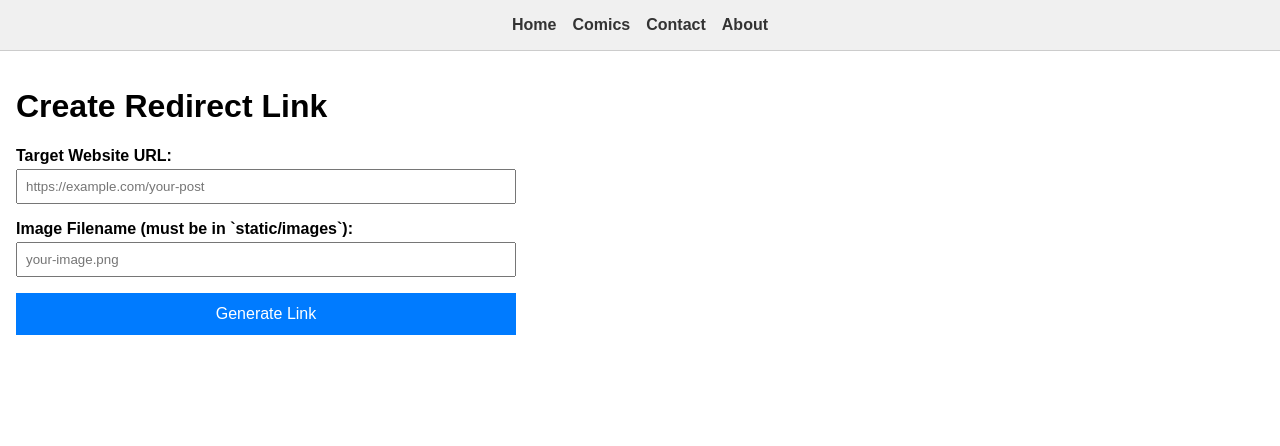
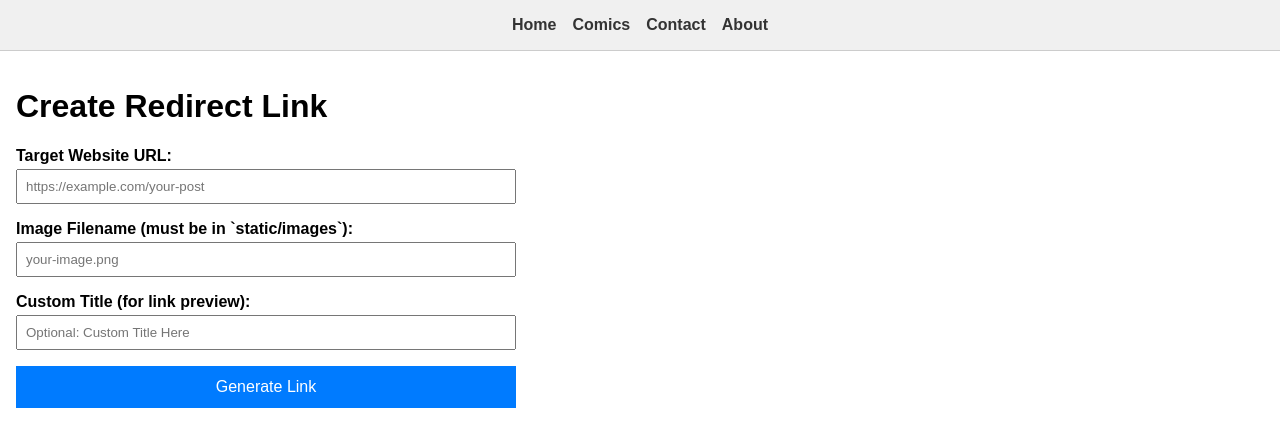
Before and after one commit to mentionedthings/humsurf, a SvelteKit app: page / in a window 1280 px wide. Shown: the top 446 px of the page. Built offline with nearby package versions, Linux system fonts and the light colour scheme.

Commit message:
feat: Add custom title option for link previews

```diff
--- a/src/routes/+page.svelte
+++ b/src/routes/+page.svelte
@@ -3,13 +3,15 @@
 
   let targetUrl = '';
   let imageFilename = ''; // User enters only the filename, e.g., 'my-image.jpg'
+  let customTitle = ''; // Add state for custom title
   let generatedUrl = ''; // Variable to store the generated URL
 
   function handleSubmit(e) {
     e.preventDefault();
     // Construct the full URL using the current origin
     const origin = window.location.origin;
-    generatedUrl = `${origin}${base}/post?url=${encodeURIComponent(targetUrl)}&image=${encodeURIComponent(imageFilename)}`;
+    // Encode all parameters and include the title
+    generatedUrl = `${origin}${base}/post?url=${encodeURIComponent(targetUrl)}&image=${encodeURIComponent(imageFilename)}&title=${encodeURIComponent(customTitle)}`;
   }
 </script>
 
@@ -23,6 +25,10 @@
   <div>
     <label for="imageInput">Image Filename (must be in `static/images`):</label>
     <input id="imageInput" type="text" bind:value={imageFilename} required placeholder="your-image.png" />
+  </div>
+  <div>
+    <label for="titleInput">Custom Title (for link preview):</label>
+    <input id="titleInput" type="text" bind:value={customTitle} placeholder="Optional: Custom Title Here" />
   </div>
   <button type="submit">Generate Link</button>
 </form>
--- a/src/routes/post/+page.server.js
+++ b/src/routes/post/+page.server.js
@@ -18,6 +18,7 @@ const CRAWLER_USER_AGENTS = [
 export function load({ url, request }) {
 	const redirectUrl = url.searchParams.get('url');
 	const imageName = url.searchParams.get('image');
+	const customTitle = url.searchParams.get('title'); // Read the title parameter
 
 	// Basic validation
 	if (!redirectUrl || !imageName) {
@@ -46,6 +47,7 @@ export function load({ url, request }) {
 	return {
 		redirectUrl: redirectUrl,
 		imageName: imageName,
+		customTitle: customTitle || 'Redirecting...', // Provide a default title if none is given
 		imageSrc: imageSrc,
 		absoluteImageSrc: absoluteImageSrc,
 		pageUrl: pageUrl,
```
Also changed, not shown: src/routes/post/+page.svelte (+4 -4 lines).
